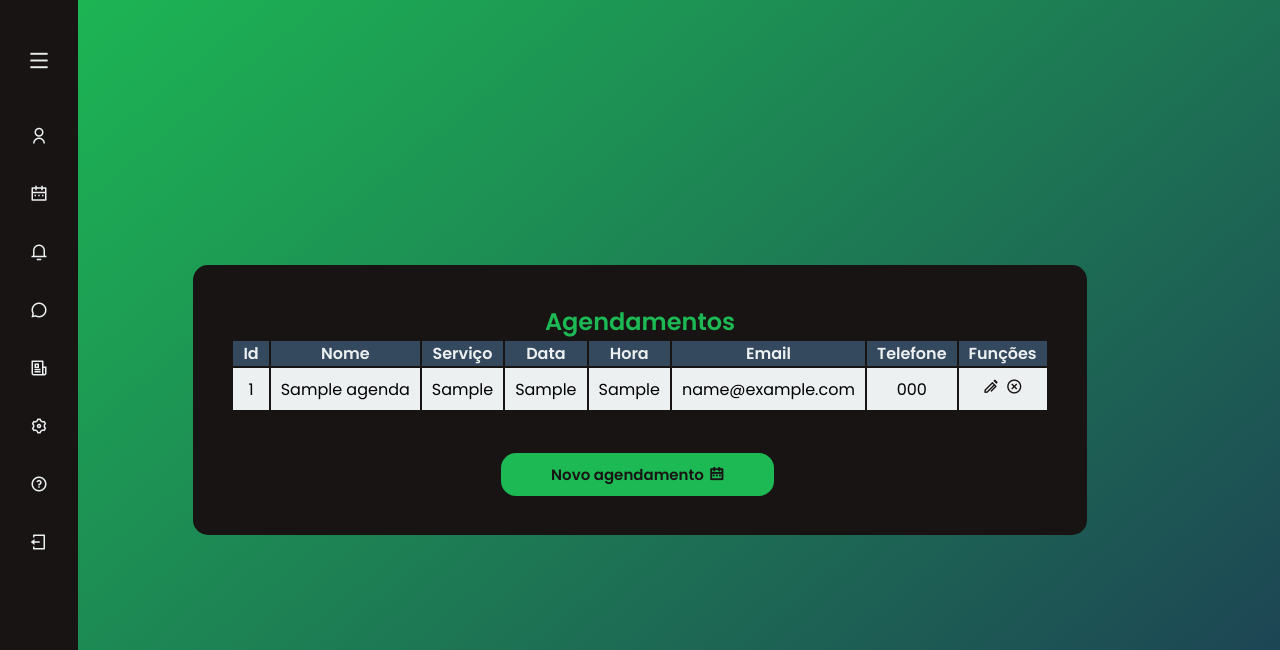
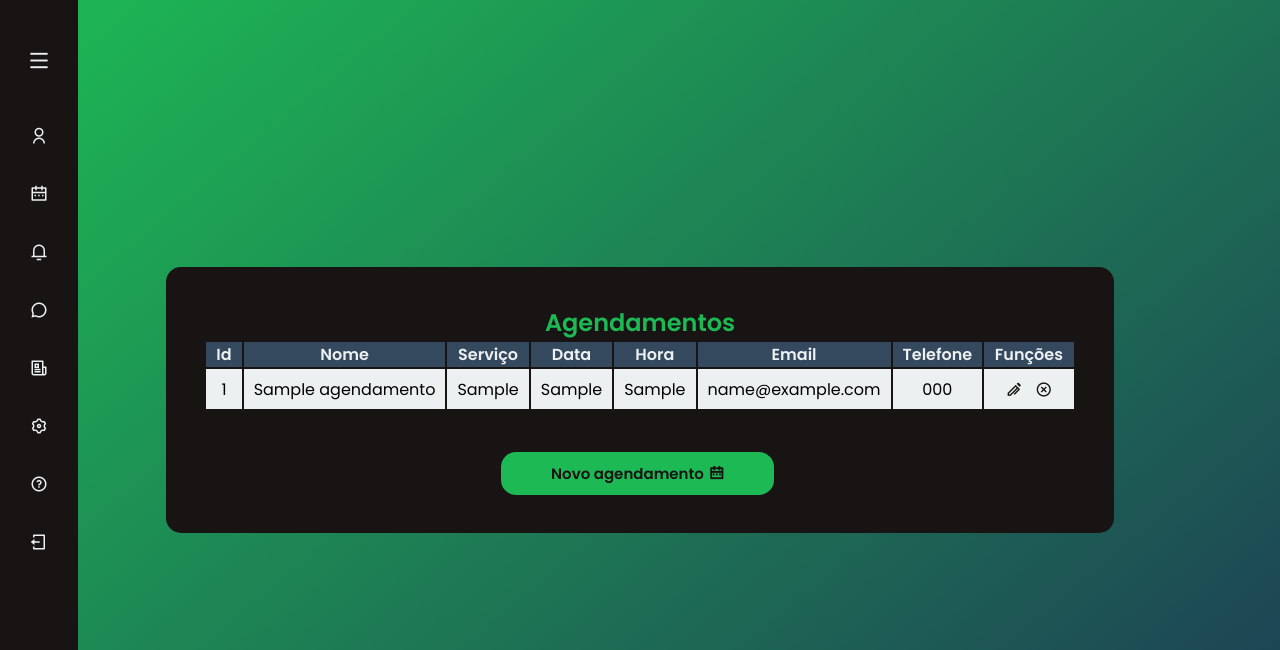
Before and after one commit to Guilhermecst/Cadastro-Usuarios, a Flask app: page /agendamentos in a window 1280 px wide. Shown: the top 650 px of the page. Run offline with Flask 2, Linux system fonts and the light colour scheme; the visitor is signed in with stand-in values (Sample User, id 1); tables that the repository leaves empty hold one stand-in row (values such as "Sample post"); parts of the project's set-up code (start-up, migrations or seed data) failed here and were passed over.

Commit message:
Update files

```diff
--- a/static/style.css
+++ b/static/style.css
@@ -285,12 +285,6 @@ h4 {
     color: #191414;
 }
 
-.button-icon {
-    display: flex;
-    align-items: center;
-    margin-left: 5px;
-}
-
 .buttons {
     display: flex;
     justify-content: space-between;
@@ -443,17 +437,22 @@ a:hover {
 }
 
 .link-icons {
-    display: block;
     color: #191414;
     margin: 0.2rem;
     font-size: 17px;
+    display: flex;
+    align-items: center;
 }
 
 .link-icons:hover {
     color: #1DB954;
 }
 
-.link-icons:hover .ri-delete-bin-5-line {
+.ri-delete-bin-5-line:hover {
+    color: #e50914;
+}
+
+.ri-close-circle-line:hover {
     color: #e50914;
 }
 
@@ -520,6 +519,12 @@ p {
 
 .div-buttons {
     display: flex;
+}
+
+.button-icon {
+    display: flex;
+    align-items: center;
+    margin-left: 5px;
 }
 
 .div-buttons button {
--- a/templates/agenda.html
+++ b/templates/agenda.html
@@ -60,9 +60,11 @@
             <input type="text" name="nome_cliente" value="{{ session['nome'] }}" required>
             <input type="text" name="email_cliente" value="{{ session['email'] }}" required>
             <input type="text" name="telefone_cliente" value="{{ session['telefone'] }}" required>
+            <input type="hidden" name="id_cliente" value="{{ session['id'] }}" required>
             <div class="div-buttons margin-top">
                 <button type="submit" id="saveButton">Salvar<i class="ri-checkbox-circle-line margin-left"></i></button>
-                <button type="button" id="cancelButton" class="margin-left">Cancelar<i class="ri-close-circle-line margin-left"></i></button>
+                <button type="button" id="cancelButton" class="margin-left">Cancelar<i
+                        class="ri-close-circle-line margin-left"></i></button>
             </div>
         </form>
     </div>
@@ -146,12 +148,10 @@
             const dayString = `${i - paddinDays}/${month + 1}/${year}`
 
 
-
             //condicional para criar os dias de um mês:
 
             if (i > paddinDays) {
                 dayS.innerText = i - paddinDays
-
 
                 const eventDay = events.find(event => event.date === dayString)
 
--- a/templates/agendamentos.html
+++ b/templates/agendamentos.html
@@ -17,20 +17,20 @@
         </tr>
     </thead>
     <tbody>
-        {% for agenda in agendamentos %}
+        {% for agendamento in agendamentos %}
         <tr>
-            <td>{{ agenda.id_agendamento }}</td>
-            <td>{{ agenda.nome_cliente }}</td>
-            <td>{{ agenda.servico }}</td>
-            <td>{{ agenda.data }}</td>
-            <td>{{ agenda.hora }}</td>
-            <td>{{ agenda.email_cliente }}</td>
-            <td>{{ agenda.telefone_cliente }}</td>
+            <td>{{ agendamento.id_agendamento }}</td>
+            <td>{{ agendamento.nome_cliente }}</td>
+            <td>{{ agendamento.servico }}</td>
+            <td>{{ agendamento.data }}</td>
+            <td>{{ agendamento.hora }}</td>
+            <td>{{ agendamento.email_cliente }}</td>
+            <td>{{ agendamento.telefone_cliente }}</td>
             <td>
                 <div class="delete-edit">
-                    <a class="link-icons" href="{{ url_for('editar_agendamento', id_agendamento=agenda.id_agendamento) }}"><i class="ri-ball-pen-line"
+                    <a class="link-icons" href="{{ url_for('editar_agendamento', id_agendamento=agendamento.id_agendamento) }}"><i class="ri-ball-pen-line link-icons"
                             title="Editar agendamento"></i></a>
-                    <a class="link-icons" href="{{ url_for('deletar_agendamento', id_agendamento=agenda.id_agendamento) }}"><i class="ri-close-circle-line"
+                    <a class="link-icons" href="{{ url_for('deletar_agendamento', id_agendamento=agendamento.id_agendamento) }}"><i class="ri-close-circle-line link-icons"
                             title="Cancelar agendamento"></i></a>
                 </div>
             </td>
--- a/templates/editar.html
+++ b/templates/editar.html
@@ -6,6 +6,7 @@
 
 <form class="form" action="{{ url_for('atualizar') }}" method="post">
 
+  <input type="hidden" name="id" value="{{ usuario.id }}" required>
   <h4>Dados de contato</h4>
   <label class="label-input" for="">
     <input type="email" maxlength="100" id="email" name="email" placeholder="Email" required
--- a/templates/template.html
+++ b/templates/template.html
@@ -155,9 +155,9 @@
         <div class="column">
 
             {% if session['nickname'] == None %}
-            <div class="sidebar">
+            <div class="sidebar"><br>
                 <div class="logo-details">
-                    <h2 class="menu-msg">Bem vindo!</h2>
+                    <h2 class="menu-msg margin-left">Bem vindo!</h2>
                     <i class='ri-menu-fill' id="btn"></i>
                 </div>
                 <ul class="nav-list">
--- a/templates/usuarios.html
+++ b/templates/usuarios.html
@@ -24,9 +24,9 @@
             <td>{{ usuario.nickname }}</td>
             <td>
                 <div class="delete-edit">
-                <a class="link-icons" href="{{ url_for('editar', id=usuario.id) }}"><i class="ri-ball-pen-line"
+                <a href="{{ url_for('editar', id=usuario.id) }}"><i class="ri-ball-pen-line link-icons"
                         title="Editar"></i></a>
-                <a class="link-icons" href="{{ url_for('deletar', id=usuario.id) }}"><i class="ri-delete-bin-5-line"
+                <a href="{{ url_for('deletar', id=usuario.id) }}"><i class="ri-delete-bin-5-line link-icons"
                         title="Deletar"></i></a>
                 </div>
             </td>
--- a/views.py
+++ b/views.py
@@ -1,6 +1,6 @@
 from flask import render_template, request, redirect, session, flash, url_for
 from app import app, db
-from models import Usuarios, Agenda
+from models import Usuarios, Agendamentos
 
 
 # ------------------------------------------------------------------
@@ -8,13 +8,17 @@ from models import Usuarios, Agenda
 
 @app.route('/usuarios')
 def usuarios():
+    if 'id' not in session or session['id'] == None:
+        return redirect(url_for('login', proxima=url_for('usuarios')))
     usuarios = Usuarios.query.order_by(Usuarios.id)
     return render_template('usuarios.html', titulo='Usuários', usuarios=usuarios)
 
 
 @app.route('/agendamentos')
 def agendamentos():
-    agendamentos = Agenda.query.order_by(Agenda.id_agendamento)
+    if 'id' not in session or session['id'] == None:
+        return redirect(url_for('login', proxima=url_for('agendamentos')))
+    agendamentos = Agendamentos.query.order_by(Agendamentos.id_agendamento)
     return render_template('agendamentos.html', titulo='Agendamentos', agendamentos=agendamentos)
 
 
@@ -24,6 +28,13 @@ def agendamentos():
 @app.route('/novo')
 def novo():
     return render_template('novo.html', titulo='Novo usuário')
+
+
+@app.route('/agenda')
+def agenda():
+    if 'id' not in session or session['id'] == None:
+        return redirect(url_for('login', proxima=url_for('agenda')))
+    return render_template('agenda.html')
 
 
 @app.route('/criar', methods=['POST'])
@@ -50,7 +61,7 @@ def criar():
 
     if usuario:
         flash('Usuário já existe')
-        return redirect(url_for('criar'))
+        return redirect(url_for('novo'))
 
     Usuarios.adicionar_usuario(nome, sobrenome, data_nasc, genero, email, telefone,
                                cpf, cep, uf, cidade, rua, numero, complemento, bairro, nickname, senha)
@@ -66,9 +77,10 @@ def agendar_horario():
     nome_cliente = request.form['nome_cliente']
     email_cliente = request.form['email_cliente']
     telefone_cliente = request.form['telefone_cliente']
+    id_cliente = request.form['id_cliente']
 
-    Agenda.adicionar_agendamento(
-        nome_cliente, servico, data, hora, email_cliente, telefone_cliente)
+    Agendamentos.adicionar_agendamento(
+        nome_cliente, servico, data, hora, email_cliente, telefone_cliente, id_cliente)
 
     flash('Agendamento efetuado com sucesso!')
     return redirect(url_for('agendamentos'))
@@ -79,7 +91,7 @@ def agendar_horario():
 
 @app.route('/editar/<int:id>')
 def editar(id):
-    if 'nickname' not in session or session['nickname'] == None:
+    if 'id' not in session or session['id'] == None:
         return redirect(url_for('login', proxima=url_for('editar', id=id)))
     usuario = Usuarios.query.filter_by(id=id).first()
     if session['id'] != int(id):
@@ -90,16 +102,20 @@ def editar(id):
 
 @app.route('/editar-agendamento/<int:id_agendamento>')
 def editar_agendamento(id_agendamento):
-    if 'nickname' not in session or session['nickname'] == None:
+    if 'id' not in session or session['id'] == None:
         return redirect(url_for('login', proxima=url_for('editar_agendamento', id_agendamento=id_agendamento)))
-    agendamento = Agenda.query.filter_by(id_agendamento=id_agendamento).first()
+    agendamento = Agendamentos.query.filter_by(
+        id_agendamento=id_agendamento).first()
+    if session['id'] != int(agendamento.id_cliente):
+        flash('Você não pode editar o agendamento de outro usuário')
+        return redirect(url_for('agendamentos'))
     return render_template('editar_agendamento.html', titulo=f'Editar agendamento de {agendamento.nome_cliente}', agendamento=agendamento)
 
 
 @app.route('/atualizar', methods=['POST', ])
 def atualizar():
     usuario = Usuarios.query.filter_by(
-        nickname=request.form['nickname']).first()
+        id=request.form['id']).first()
     usuario.email = request.form['email']
     usuario.telefone = request.form['telefone']
     usuario.cep = request.form['cep']
@@ -116,12 +132,27 @@ def atualizar():
     db.session.add(usuario)
     db.session.commit()
 
+    flash(f'Dados de {usuario.nome} editados com sucesso!')
     return redirect(url_for('usuarios'))
 
 
 @app.route('/atualizar-agendamento', methods=['POST', ])
 def atualizar_agendamento():
-    pass
+    agendamento = Agendamentos.query.filter_by(
+        id_agendamento=request.form['id_agendamento']).first()
+    agendamento.servico = request.form['servico']
+    agendamento.data = request.form['data']
+    agendamento.hora = request.form['hora']
+    agendamento.nome_cliente = request.form['nome_cliente']
+    agendamento.email_cliente = request.form['email_cliente']
+    agendamento.telefone_cliente = request.form['telefone_cliente']
+    agendamento.id_cliente = request.form['id_cliente']
+
+    db.session.add(agendamento)
+    db.session.commit()
+
+    flash(f'Agendamento de {agendamento.nome_cliente} editado com sucesso!')
+    return redirect(url_for('agendamentos'))
 
 
 # ------------------------------------------------------------------
@@ -129,11 +160,10 @@ def atualizar_agendamento():
 
 @app.route('/deletar/<int:id>')
 def deletar(id):
-    if 'nickname' not in session or session['nickname'] == None:
-        return redirect(url_for('login'))
-
+    if 'id' not in session or session['id'] == None:
+        return redirect(url_for('login', proxima=url_for('deletar'), id=id))
     if session['id'] != int(id):
-        flash(session['id'])
+        flash('Você não pode deletar os dados de outro usuário')
         return redirect(url_for('usuarios'))
     Usuarios.query.filter_by(id=id).delete()
     db.session.commit()
@@ -143,10 +173,14 @@ def deletar(id):
 
 @app.route('/deletar-agendamento/<int:id_agendamento>')
 def deletar_agendamento(id_agendamento):
-    if 'nickname' not in session or session['nickname'] == None:
-        return redirect(url_for('login'))
-
-    Agenda.query.filter_by(id_agendamento=id_agendamento).delete()
+    if 'id' not in session or session['id'] == None:
+        return redirect(url_for('login', proxima=url_for('deletar-agendamento'), id_agendamento=id_agendamento))
+    agendamento = Agendamentos.query.filter_by(
+        id_agendamento=id_agendamento).first()
+    if session['id'] != int(agendamento.id_cliente):
+        flash('Você não pode editar o agendamento de outro usuário')
+        return redirect(url_for('agendamentos'))
+    Agendamentos.query.filter_by(id_agendamento=id_agendamento).delete()
     db.session.commit()
     flash('Agendamento deletado com sucesso!')
 
@@ -202,12 +236,9 @@ def sobre():
     return render_template('sobre.html', titulo='Sobre')
 
 
-@app.route('/agenda')
-def agenda():
-    return render_template('agenda.html')
-
-
 @app.route('/perfil')
 def perfil():
+    if 'id' not in session or session['id'] == None:
+        return redirect(url_for('login', proxima=url_for('perfil')))
     usuarios = Usuarios.query.order_by(Usuarios.id)
     return render_template('perfil.html', usuarios=usuarios)
```
Also changed, not shown: models.py (+14 -10 lines), prepara_banco.py (+6 -4 lines), templates/editar_agendamento.html (+4 -3 lines).
